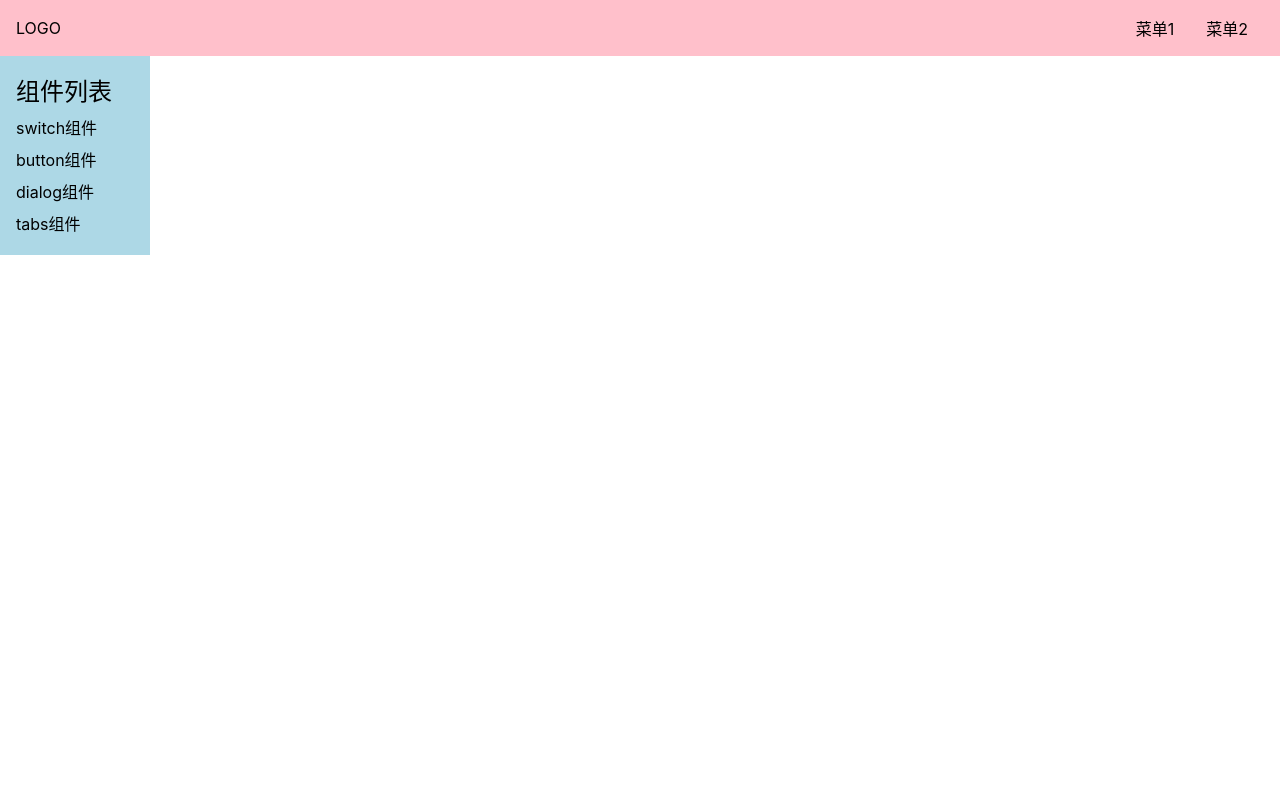
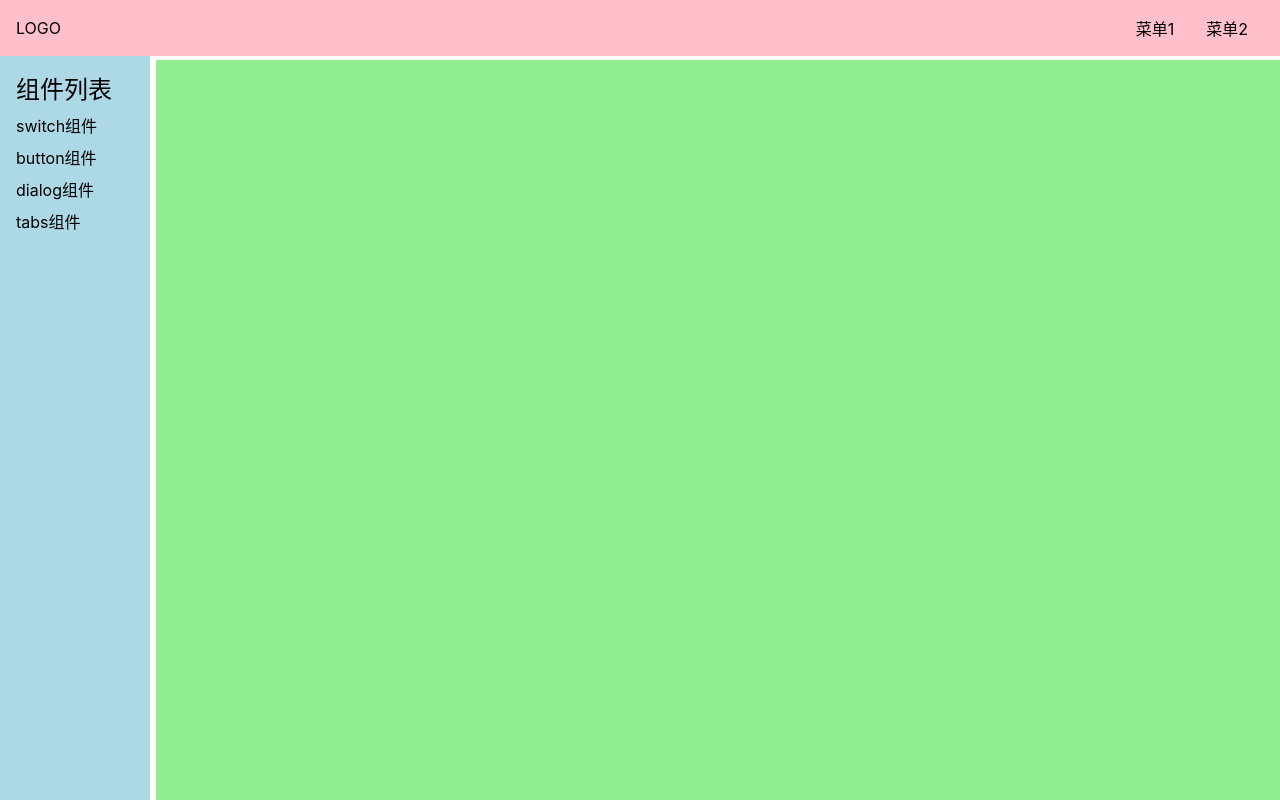
Before and after one commit to xtaiy/taiy-ui, a Vue app: page /#/doc in a window 1280 px wide. Built offline with nearby package versions, Linux system fonts and the light colour scheme.

Commit message:
整体布局 css

```diff
--- a/src/components/SwitchDemo.vue
+++ b/src/components/SwitchDemo.vue
@@ -1,5 +1,28 @@
 <template>
     <div>
-        Switch 的文档
+
+        <p>Switch 的文档</p>
+        <p>Switch 的文档</p>
+        <p>Switch 的文档</p>
+        <p>Switch 的文档</p>
+        <p>Switch 的文档</p>
+        <p>Switch 的文档</p>
+        <p>Switch 的文档</p>
+        <p>Switch 的文档</p>
+        <p>Switch 的文档</p>
+        <p>Switch 的文档</p>
+        <p>Switch 的文档</p>
+        <p>Switch 的文档</p>
+        <p>Switch 的文档</p>
+        <p>Switch 的文档</p>
+        <p>Switch 的文档</p>
+        <p>Switch 的文档</p>
+        <p>Switch 的文档</p>
+        <p>Switch 的文档</p>
+        <p>Switch 的文档</p>
+        <p>Switch 的文档</p>
+        <p>Switch 的文档</p>
+        <p>Switch 的文档</p>
+        <p>Switch 的文档</p>
     </div>
 </template>
--- a/src/components/Topnav.vue
+++ b/src/components/Topnav.vue
@@ -26,7 +26,10 @@
     background: pink;
     display: flex;
     padding: 16px;
-    position: relative;
+    position: fixed;
+    top: 0;
+    left: 0;
+    width: 100%;
     z-index: 10;
     justify-content: center;
     align-items: center;
--- a/src/views/Doc.vue
+++ b/src/views/Doc.vue
@@ -1,6 +1,7 @@
 <template>
     <div>
-        <Topnav />
+        <div class="layout">
+            <Topnav class="nav" />
             <div class="content">
                 <aside v-if="menuVisible">
                     <h2>组件列表</h2>
@@ -14,6 +15,7 @@
                 <main>
                     <router-view></router-view>
                 </main>
+            </div>
         </div>
     </div>
 </template>
@@ -30,10 +32,42 @@
 </script>
 
 <style lang="scss" scoped>
+.layout{
+    display: flex;
+    flex-direction: column;
+    height: 100vh;
+    >.nav{
+        flex-shrink: 0;
+    }
+    >.content{
+        flex-grow: 1;
+        padding-top: 60px;
+        padding-left: 156px;
+        @media(max-width: 700px){
+            padding-left: 0;
+        }
+    }
+}
+.content{
+    display: flex;
+    > aside{
+        flex-shrink: 0;
+    }
+    > main{
+        flex-grow: 1;
+        padding: 16px;
+        background: lightgreen;
+    }
+}
 aside{
     background: lightblue;
     width: 150px;
     padding: 16px;
+    position: fixed;
+    top: 0;
+    left: 0;
+    padding-top: 70px;
+    height: 100%;
     >h2{
         margin-bottom: 4px;
     }
@@ -42,11 +76,8 @@
             padding: 4px 0;
         }
     }
-    @media (max-width:700px){
-        position: fixed;
-        top: 0;
-        left: 0;
-        padding-top: 70px;
 }
+main{
+    overflow: auto;
 }
 </style>
```
Lines whose indentation alone changed are shown as unchanged.
